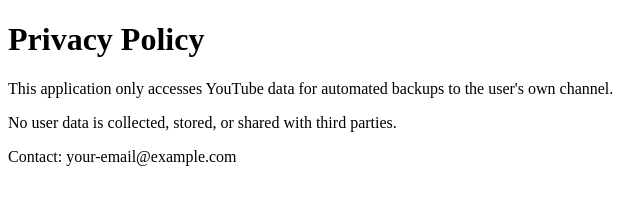
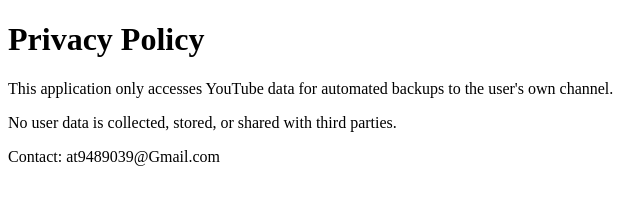
Before and after one commit to biharibot/youtube-bot-app, a plain HTML site: page privacy.html in a window 1280 px wide. Shown: the full height of the page, 0-640 px from the left. Drawn offline with Linux system fonts and the light colour scheme.

Commit message:
Update privacy.html

```diff
--- a/privacy.html
+++ b/privacy.html
@@ -7,6 +7,6 @@
     <h1>Privacy Policy</h1>
     <p>This application only accesses YouTube data for automated backups to the user's own channel.</p>
     <p>No user data is collected, stored, or shared with third parties.</p>
-    <p>Contact: your-email@example.com</p>
+    <p>Contact: at9489039@Gmail.com</p>
 </body>
 </html>
```
